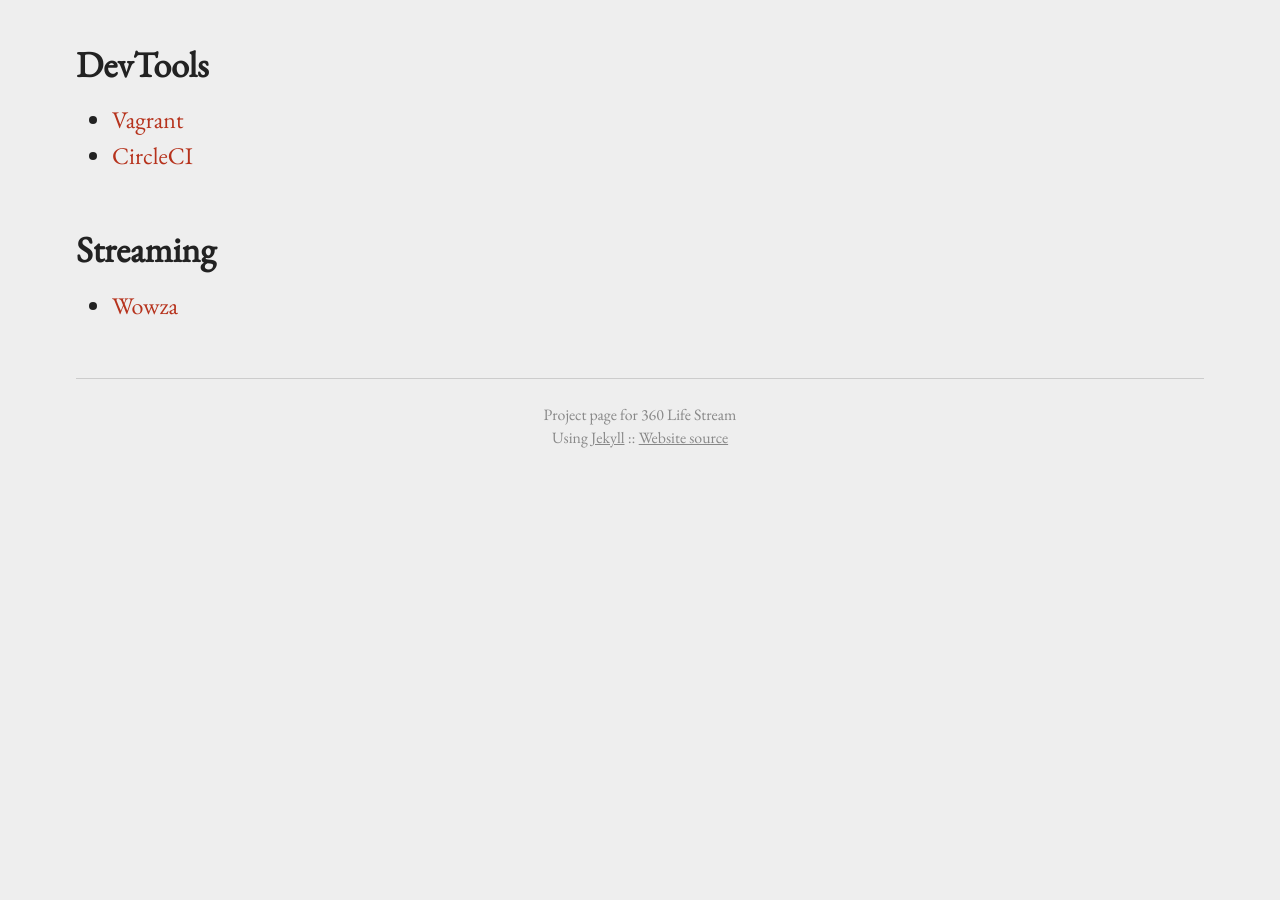
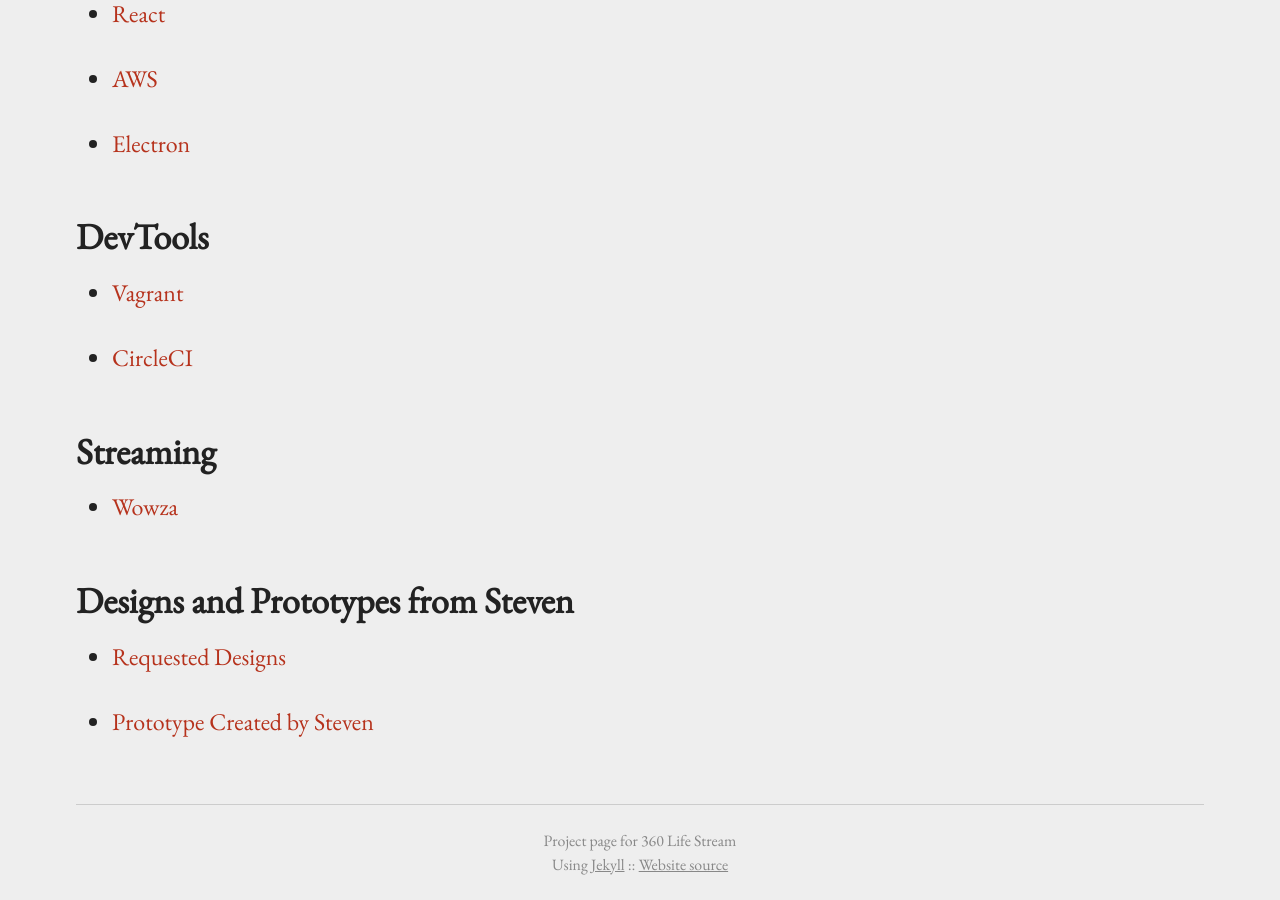
Before and after one commit to 360ls/360ls, a Jekyll site: the page built from _general/links.md, in a window 1280 px wide and 900 px high, scrolled down 737 px. Built offline with Jekyll 4.4.1, drawn with Linux system fonts in a browser that asks for light colours; before the commit the page ends 1211 px from its top, so only the background shows below that.

Commit message:
updated related links

```diff
--- a/_general/links.md
+++ b/_general/links.md
@@ -4,20 +4,31 @@
 ---
 ## OpenCV
 - [Official Docs](http://docs.opencv.org/3.1.0/)
+
 - [OS X Installation](http://www.mobileway.net/2015/02/14/install-opencv-for-python-on-mac-os-x/)
+
 - [Windows Installation](http://docs.opencv.org/2.4/doc/tutorials/introduction/windows_install/windows_install.html)
+
 - [Panoramic Stitching](http://www.pyimagesearch.com/2016/01/11/opencv-panorama-stitching/)
-
 
 ## Web App
 - [Django](https://docs.djangoproject.com/en/1.10/)
+
 - [React](https://facebook.github.io/react/index.html)
+
 - [AWS](https://aws.amazon.com/documentation/)
+
 - [Electron](http://electron.atom.io/)
 
 ## DevTools
 - [Vagrant](https://www.vagrantup.com/docs/)
+
 - [CircleCI](https://circleci.com/docs/)
 
 ## Streaming
 - [Wowza](https://www.wowza.com/products/streaming-engine)
+
+## Designs and Prototypes from Steven
+- [Requested Designs](https://drive.google.com/drive/folders/0B5ISHmWoJse8Mzd5TzZMcUNKTVU)
+
+- [Prototype Created by Steven](http://steventking.com/360live/)
```
